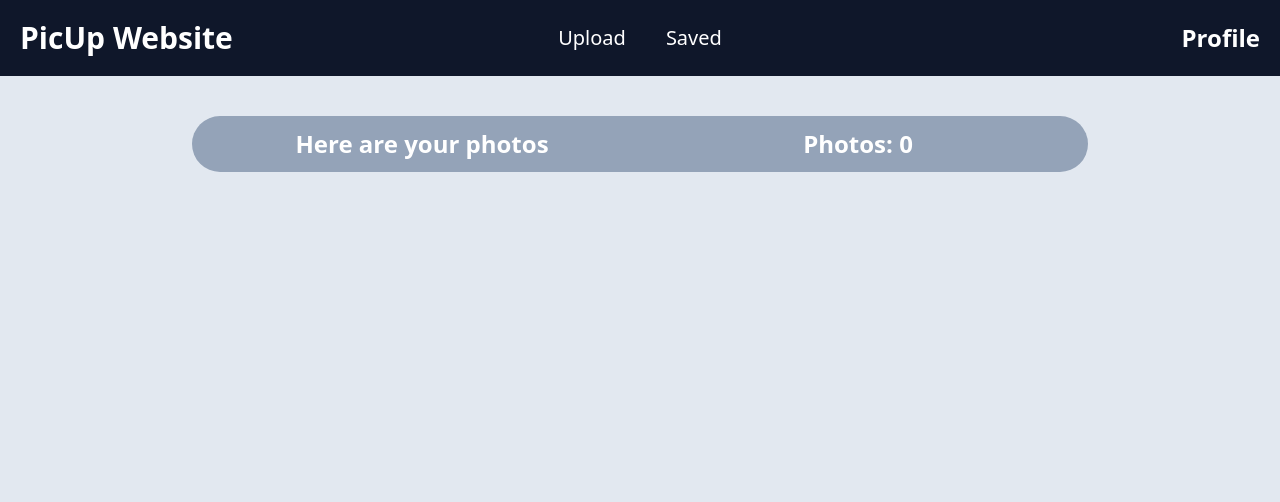
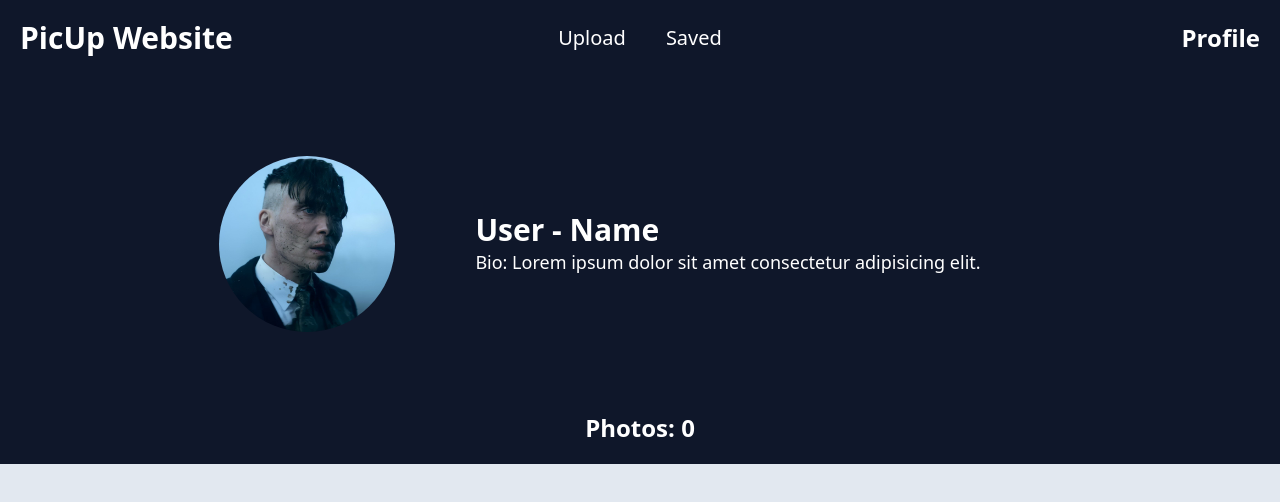
Before and after one commit to ALI-HUP/PicUp-website, a Next.js app: page /headers/profile in a window 1280 px wide. Shown: the top 502 px of the page. Built offline with nearby package versions, Linux system fonts and the light colour scheme.

Commit message:
first stage of recreating the profile page

```diff
--- a/app/headers/profile/page.tsx
+++ b/app/headers/profile/page.tsx
@@ -4,6 +4,8 @@ import React, { useEffect, useState } from "react";
 import Header from "@/components/Header";
 import ImageGrid from "@/components/ImageGrid";
 import { StaticImageData } from "next/image";
+import Image from "next/image";
+import pic1 from "@/public/pics/IMG_20220307_152910_643.jpg"
 
 const Profile = () => {
   const [uploadedImages, setUploadedImages] = useState<(string | StaticImageData)[]>([]);
@@ -21,10 +23,23 @@ const Profile = () => {
     <div className="mb-40">
       <Header />
 
-      <div className="w-[70%] m-auto mt-10 rounded-full bg-slate-400">
-        <div className="flex justify-center items-center text-center p-3 text-2xl font-bold">
-          <h1 className="w-[50%]">Here are your photos</h1>
-          <h1 className="w-[50%]">Photos: {uploadedImages.length}</h1>
+      <div className="m-auto bg-slate-900">
+
+        <div className="flex justify-center items-center py-20 space-x-20">
+          <Image alt="profile pic " src={pic1} className="rounded-full w-44 h-44"/>
+
+          <div>
+            <h1 className="text-3xl font-black">User - Name</h1>
+            <span className="text-lg">Bio: Lorem ipsum dolor sit amet consectetur adipisicing elit.</span>
+          </div>
+
+          <div>
+            {/* button */}
+          </div>
+        </div>
+
+        <div className="text-center space-y-3 pb-5 text-2xl font-bold">
+          <p>Photos: {uploadedImages.length}</p>
         </div>
       </div>
 
```
